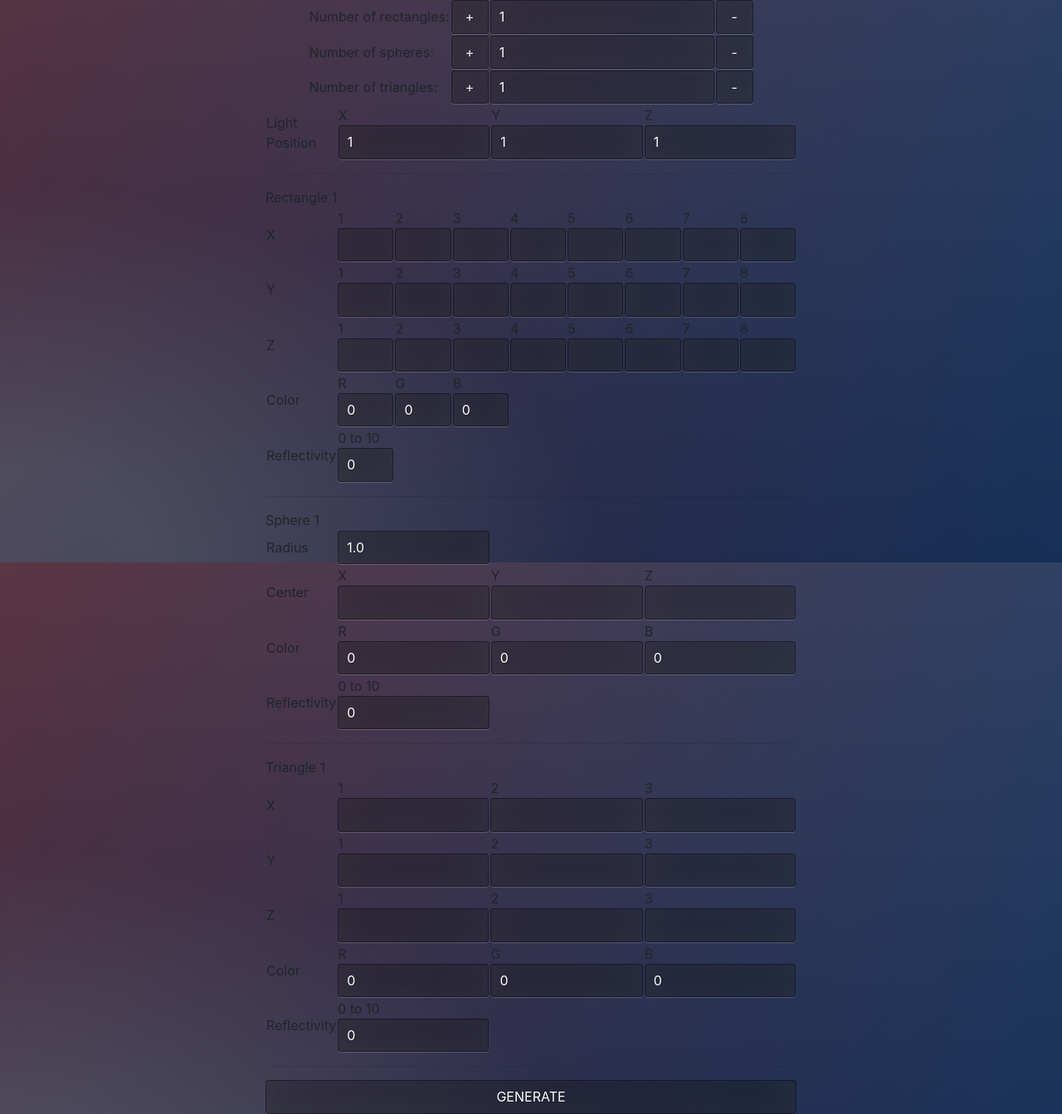
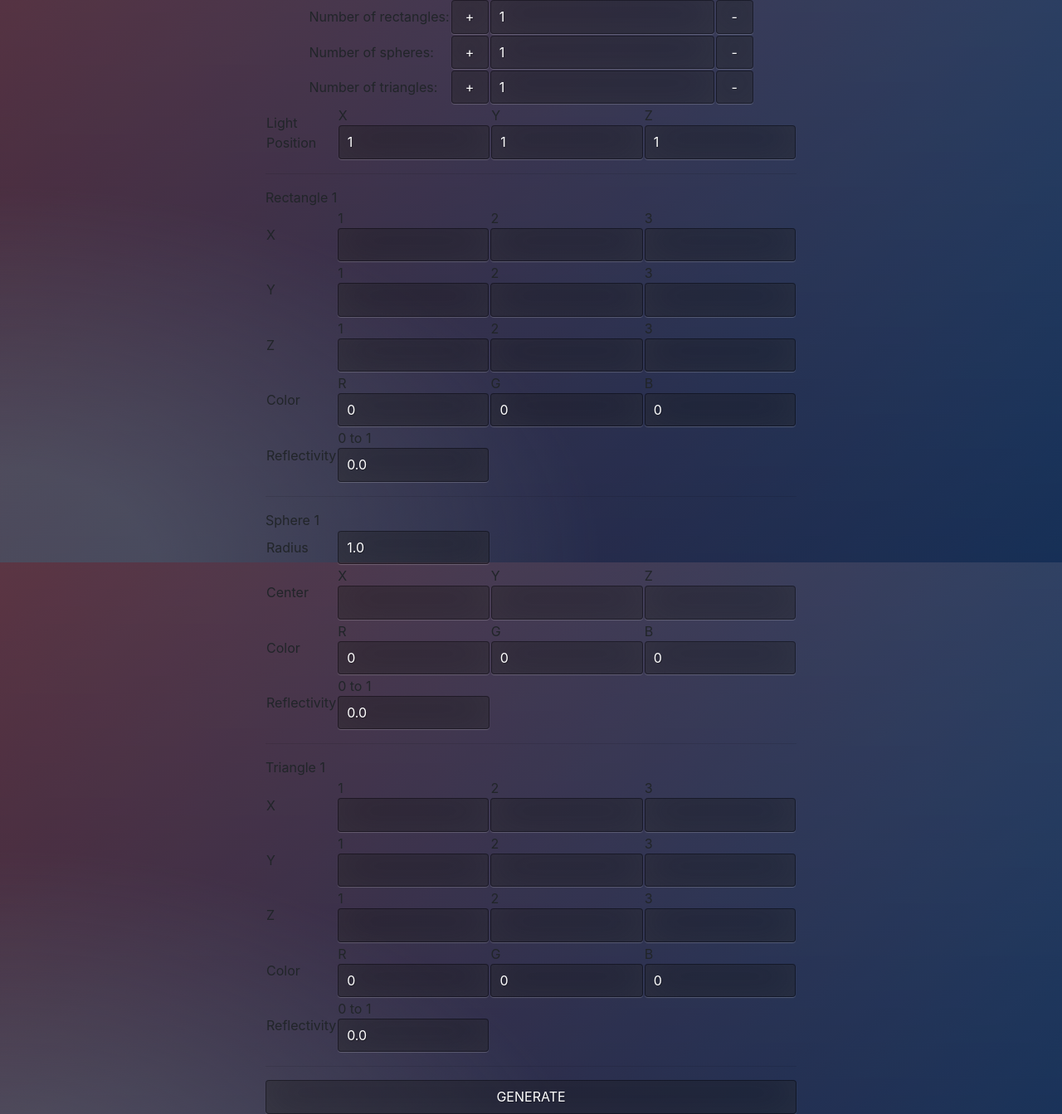
Before and after one commit to hehesky/raytracer_web, a Flask app: page /form in a window 1280 px wide. Shown: the part 122-1465 px from the top of the page at 83% size. Run offline with Flask 2, Linux system fonts and the light colour scheme; some libraries are stand-ins or nearby versions.

Commit message:
fixed rectangle form, reflectivity input

```diff
--- a/app/static/generateForm.js
+++ b/app/static/generateForm.js
@@ -54,11 +54,6 @@
 			"A": points[0],
 			"B": points[1],
 			"C": points[2],
-			"D": points[3],
-			"E": points[4],
-			"F": points[5],
-			"G": points[6],
-			"H": points[7],
 			"reflectivity": form.find("input[name='reflectivity']").val(),
 			"color": colorR +','+ colorG +','+ colorB
 		};
--- a/app/static/style.css
+++ b/app/static/style.css
@@ -15,6 +15,7 @@
 html { width: 100%; height:100%; overflow:scroll; }
 
 body {
+	color: rgb(247, 190, 4);
 	margin: 0 auto !important;
 	width: 50%;
 	height:100%;
--- a/app/templates/form.html
+++ b/app/templates/form.html
@@ -48,40 +48,25 @@
 				      	<td>1<input name="rectangle_x" type="number" step=any required="required"/></td>
 				      	<td>2<input name="rectangle_x" type="number" step=any required="required"/></td>
 				      	<td>3<input name="rectangle_x" type="number" step=any required="required"/></td>
-				      	<td>4<input name="rectangle_x" type="number" step=any required="required"/></td>
-				      	<td>5<input name="rectangle_x" type="number" step=any required="required"/></td>
-				      	<td>6<input name="rectangle_x" type="number" step=any required="required"/></td>
-				      	<td>7<input name="rectangle_x" type="number" step=any required="required"/></td>
-				      	<td>8<input name="rectangle_x" type="number" step=any required="required"/></td>
 				      </tr>
 				      <tr>
 				      	<td>Y</td>
 				      	<td>1<input name="rectangle_y" type="number" step=any required="required"/></td>
 				      	<td>2<input name="rectangle_y" type="number" step=any required="required"/></td>
 				      	<td>3<input name="rectangle_y" type="number" step=any required="required"/></td>
-				      	<td>4<input name="rectangle_y" type="number" step=any required="required"/></td>
-				      	<td>5<input name="rectangle_y" type="number" step=any required="required"/></td>
-				      	<td>6<input name="rectangle_y" type="number" step=any required="required"/></td>
-				      	<td>7<input name="rectangle_y" type="number" step=any required="required"/></td>
-				      	<td>8<input name="rectangle_y" type="number" step=any required="required"/></td>
 				      </tr>
 				      <tr>
 				      	<td>Z</td>
 				      	<td>1<input name="rectangle_z" type="number" step=any required="required"/></td>
 				      	<td>2<input name="rectangle_z" type="number" step=any required="required"/></td>
 				      	<td>3<input name="rectangle_z" type="number" step=any required="required"/></td>
-				      	<td>4<input name="rectangle_z" type="number" step=any required="required"/></td>
-				      	<td>5<input name="rectangle_z" type="number" step=any required="required"/></td>
-				      	<td>6<input name="rectangle_z" type="number" step=any required="required"/></td>
-				      	<td>7<input name="rectangle_z" type="number" step=any required="required"/></td>
-				      	<td>8<input name="rectangle_z" type="number" step=any required="required"/></td>
 				      </tr>
 				      <tr>
-				      	<td>Color </td><td>R<input type="number" name="color_r" value="0" step="1"/></td><td>G<input type="number" name="color_g" value="0" step="1"/></td><td>B<input type="number" name="color_b" value="0" step="1"/></td>
+				      	<td>Color </td><td>R<input type="number" name="color_r" value="0" step="any"/></td><td>G<input type="number" name="color_g" value="0" step="any"/></td><td>B<input type="number" name="color_b" value="0" step="any"/></td>
 				      </td>
 				      <tr>
 				      	<td>Reflectivity</td>
-				      	<td>0 to 10<input type="number" name="reflectivity" value="0" min="0" max="10" step="1"/></td><tr/>
+				      	<td>0 to 1<input type="number" name="reflectivity" value="0.0" min="0.0" max="1.0" step="0.1"/></td><tr/>
 				      </tr>
 				    </table>
 				</div>
@@ -92,7 +77,7 @@
 				    Sphere <span class="figure_id">1</span></br>
 				    <table>
 				      <tr>
-					      <td>Radius</td><td><input type="number" step="any" name="radius" value="1.0" min="1.0" required="required"/></td>
+					      <td>Radius</td><td><input type="number" step="any" name="radius" value="1.0" min="0.1" required="required"/></td>
 					  </tr>
 					  <tr>
 				      	<td>Center</td>
@@ -101,11 +86,11 @@
 				      	<td>Z<input type="number" step=any name="center_z" required="required"/></td>
 				      </tr>
 				      <tr>
-				      	<td>Color </td><td>R<input type="number" name="color_r" value="0" step="1" /></td><td>G<input type="number" name="color_g" value="0" step="1"/></td><td>B<input type="number" name="color_b" value="0" step="1"/></td>
+				      	<td>Color </td><td>R<input type="number" name="color_r" value="0" step="any" /></td><td>G<input type="number" name="color_g" value="0" step="any"/></td><td>B<input type="number" name="color_b" value="0" step="any"/></td>
 				      </td>
 				      <tr>
 				      	<td>Reflectivity</td>
-				      	<td>0 to 10<input type="number" name="reflectivity" value="0" min="0" max="10" step="1"/></td><tr/>
+				      	<td>0 to 1<input type="number" name="reflectivity" value="0.0" min="0.0" max="1.0" step="0.1"/></td><tr/>
 				      </tr>
 				    </table>
 				</div>
@@ -134,11 +119,11 @@
 				      	<td>3<input name="triangle_z" type="number" step=any required="required"/></td>
 				      </tr>
 				      <tr>
-				      	<td>Color </td><td>R<input type="number" name="color_r" value="0" step="1"/></td><td>G<input type="number" name="color_g" value="0" step="1" /></td><td>B<input type="number" name="color_b" value="0" step="1"/></td>
+				      	<td>Color </td><td>R<input type="number" name="color_r" value="0" step="any"/></td><td>G<input type="number" name="color_g" value="0" step="any" /></td><td>B<input type="number" name="color_b" value="0" step="any"/></td>
 				      </td>
 				      <tr>
 				      	<td>Reflectivity</td>
-				      	<td>0 to 10<input type="number" name="reflectivity" value ="0" min="0" max="10" step="1"/></td><tr/>
+				      	<td>0 to 1<input type="number" name="reflectivity" value ="0.0" min="0.0" max="1.0" step="0.1"/></td><tr/>
 				      </tr>
 				    </table>
 				</div>
```
